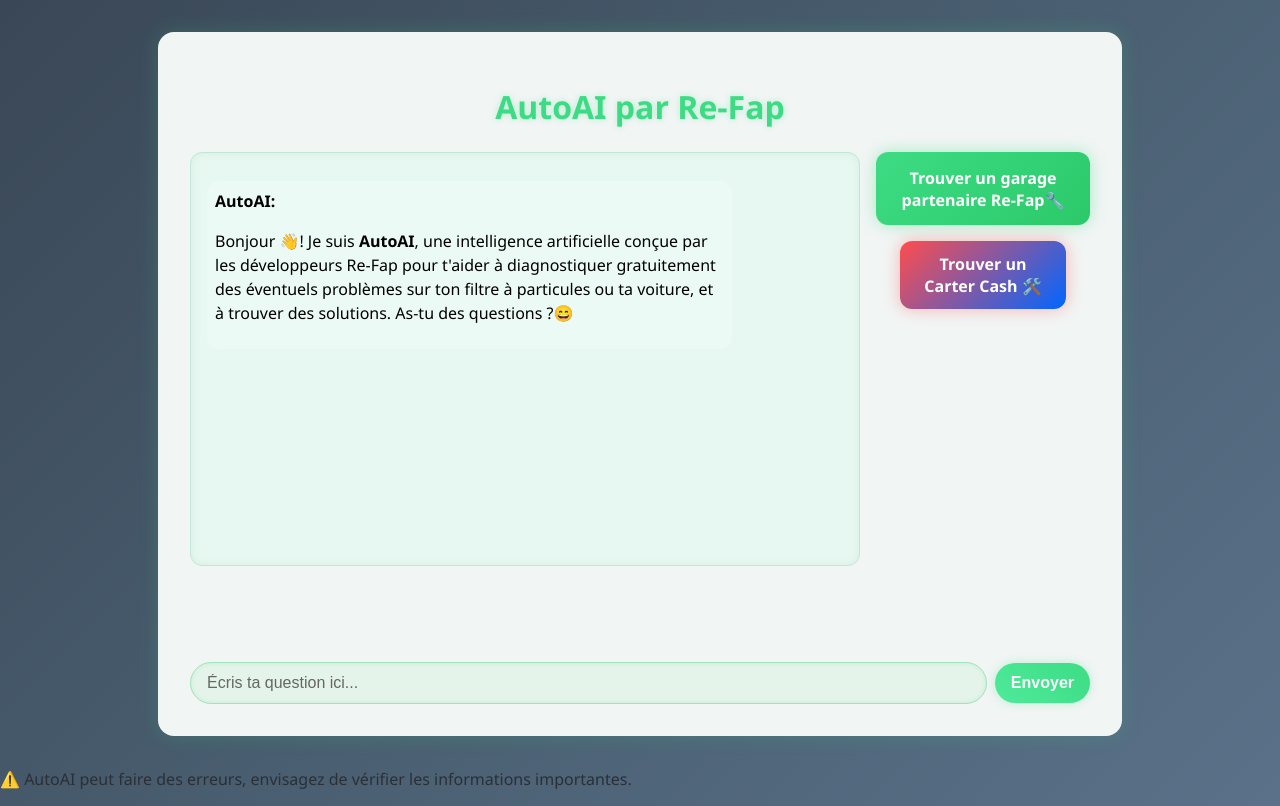
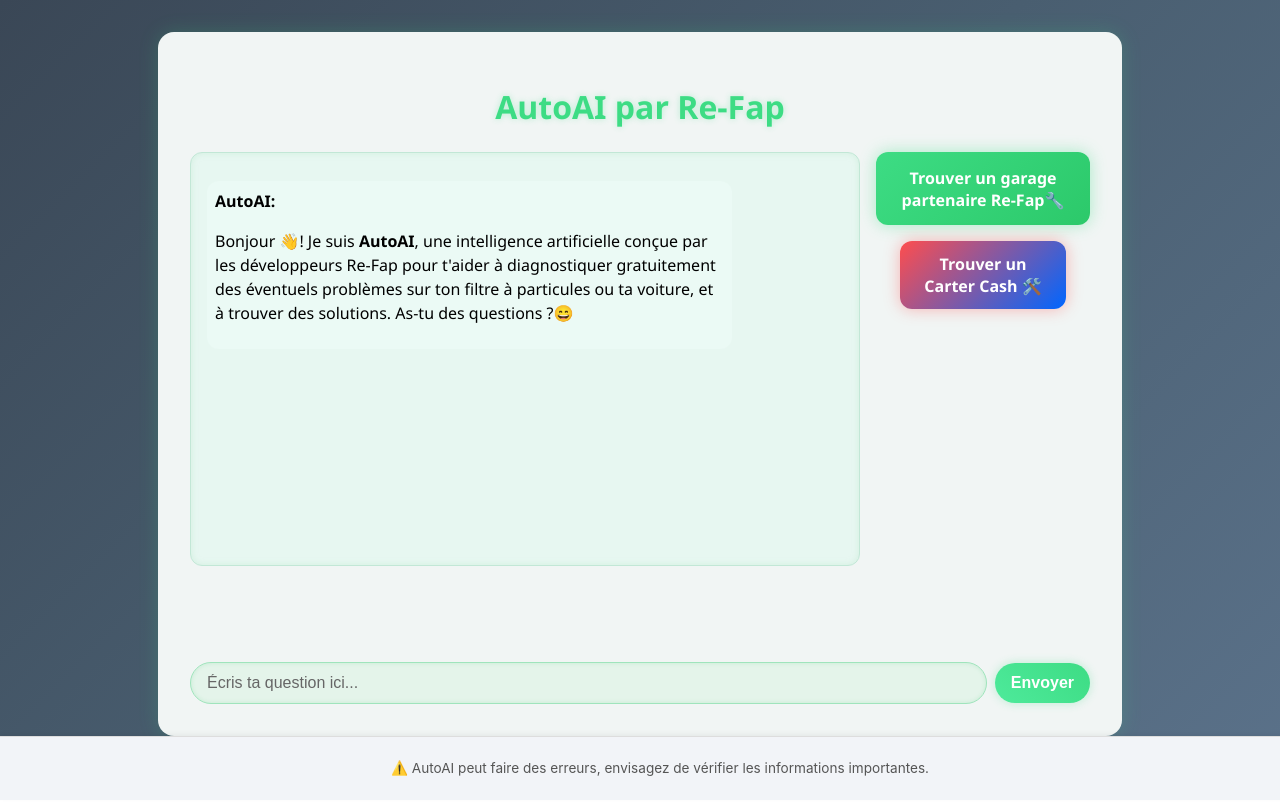
Before and after one commit to DK-AIOSYNE/autoai, a Next.js app: page / in a window 1280 px wide. Built offline with nearby package versions, Linux system fonts and the light colour scheme.

Commit message:
Update style.css

```diff
--- a/public/style.css
+++ b/public/style.css
@@ -6,7 +6,21 @@
   padding: 0;
   color: #2b2f36;
 }
-
+.footer {
+  background-color: #f2f4f8; /* fond clair, doux */
+  color: #555;              /* texte gris sombre */
+  font-size: 0.85rem;       /* un peu plus petit que le texte normal */
+  text-align: center;       /* centré */
+  padding: 10px 20px;       /* espace autour du texte */
+  border-top: 1px solid #ddd; /* séparateur léger */
+  position: fixed;          /* reste en bas de l'écran */
+  bottom: 0;
+  left: 0;
+  width: 100%;
+  box-shadow: 0 -2px 5px rgba(0,0,0,0.05); /* ombre subtile */
+  z-index: 100;             /* toujours au-dessus du contenu */
+  font-family: 'Inter', sans-serif; /* police moderne */
+}
 .container {
   max-width: 900px;
   margin: 2rem auto;
```
